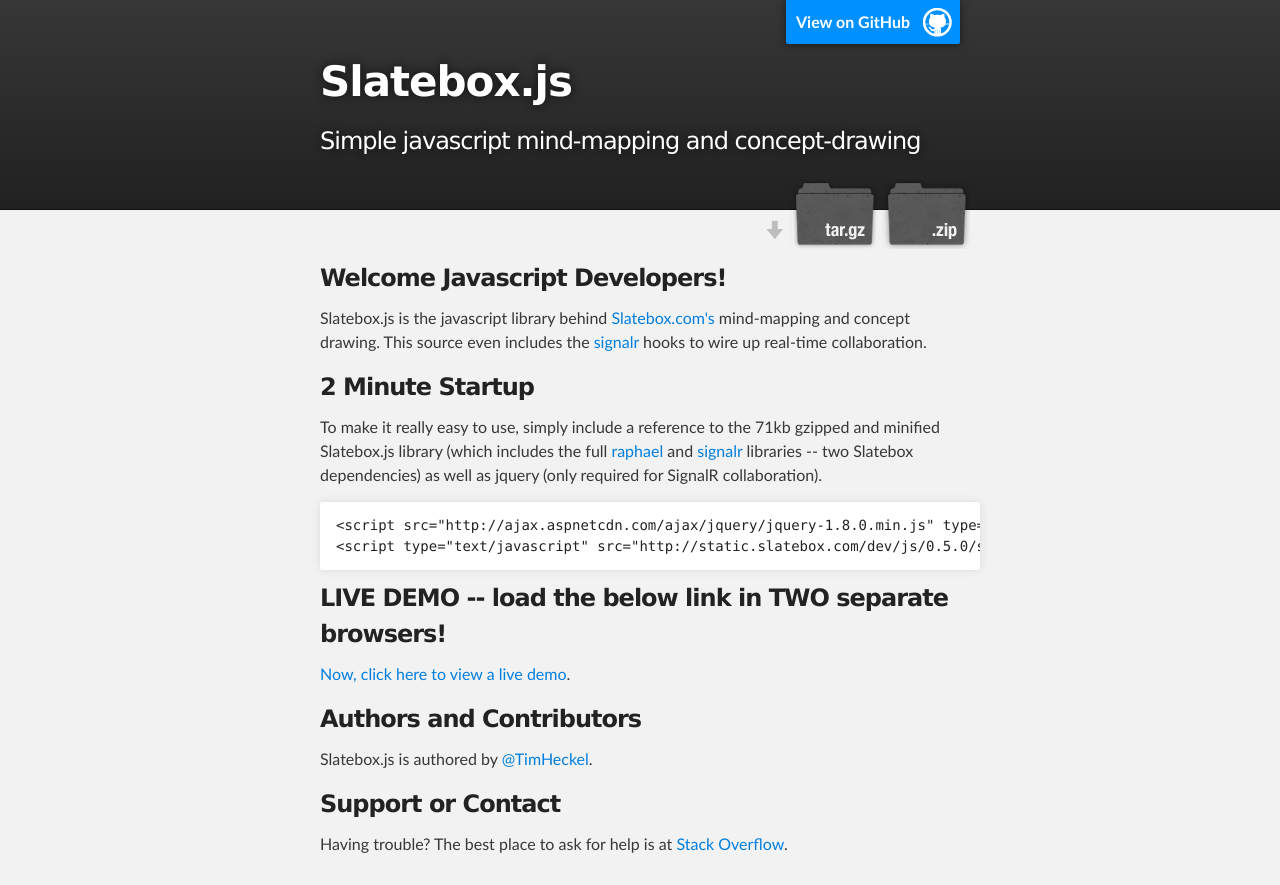
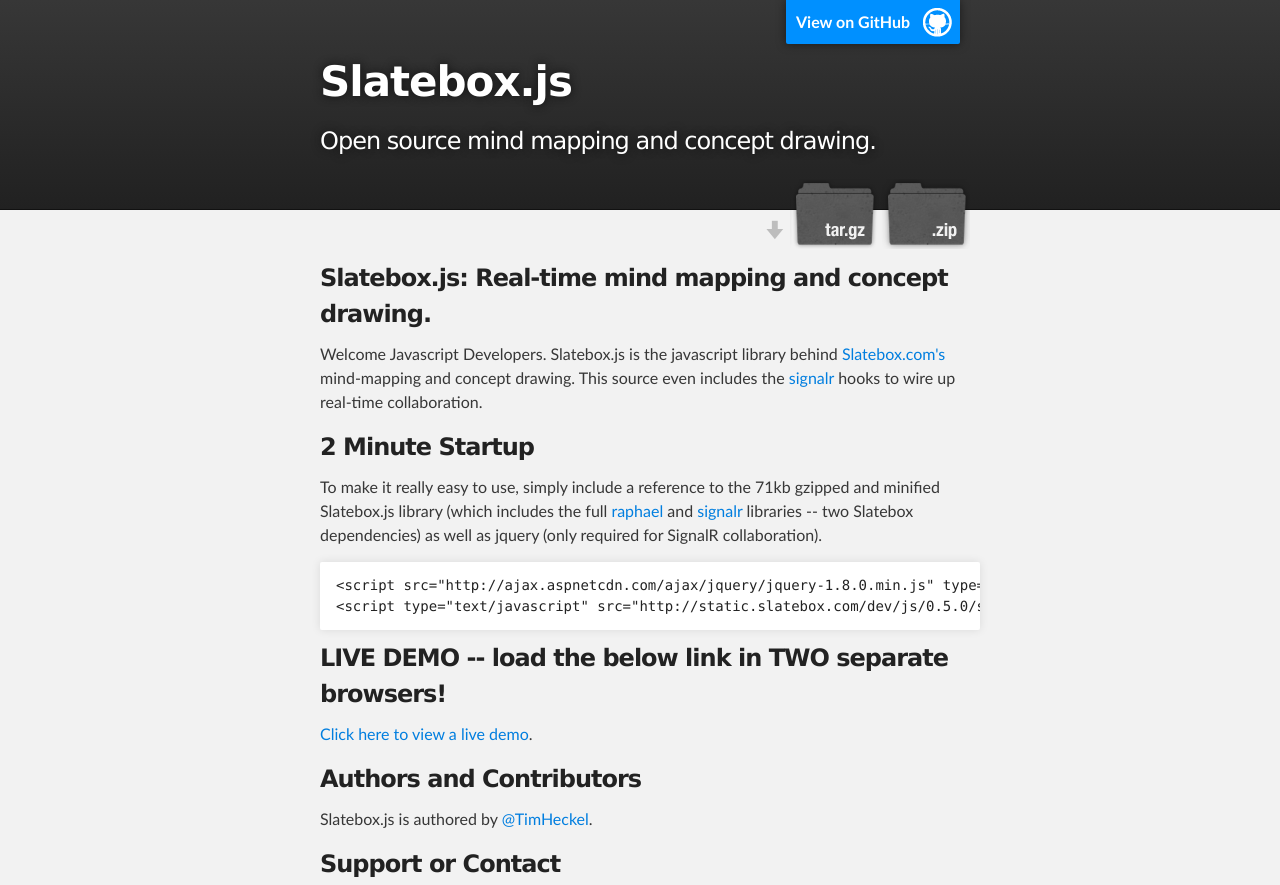
Before and after one commit to CMercs/slateboxjs, a plain HTML site: page index.html in a window 1280 px wide. Shown: the top 885 px of the page. Drawn offline with Linux system fonts and the light colour scheme.

Commit message:
Create gh-pages branch via GitHub

```diff
--- a/index.html
+++ b/index.html
@@ -4,7 +4,7 @@
   <head>
     <meta charset='utf-8' />
     <meta http-equiv="X-UA-Compatible" content="chrome=1" />
-    <meta name="description" content="Slatebox.js : Simple javascript mind-mapping and concept-drawing" />
+    <meta name="description" content="Slatebox.js : Open source mind mapping and concept drawing." />
 
     <link rel="stylesheet" type="text/css" media="screen" href="stylesheets/stylesheet.css">
 
@@ -19,7 +19,7 @@
           <a id="forkme_banner" href="https://github.com/Slatebox/Slateboxjs">View on GitHub</a>
 
           <h1 id="project_title">Slatebox.js</h1>
-          <h2 id="project_tagline">Simple javascript mind-mapping and concept-drawing</h2>
+          <h2 id="project_tagline">Open source mind mapping and concept drawing.</h2>
 
             <section id="downloads">
               <a class="zip_download_link" href="https://github.com/Slatebox/Slateboxjs/zipball/master">Download this project as a .zip file</a>
@@ -31,9 +31,9 @@
     <!-- MAIN CONTENT -->
     <div id="main_content_wrap" class="outer">
       <section id="main_content" class="inner">
-        <h3>Welcome Javascript Developers!</h3>
+        <h3>Slatebox.js: Real-time mind mapping and concept drawing.</h3>
 
-<p>Slatebox.js is the javascript library behind <a href="http://slatebox.com">Slatebox.com's</a> mind-mapping and concept drawing. This source even includes the <a href="https://github.com/SignalR/SignalR">signalr</a> hooks to wire up real-time collaboration.</p>
+<p>Welcome Javascript Developers. Slatebox.js is the javascript library behind <a href="http://slatebox.com">Slatebox.com's</a> mind-mapping and concept drawing. This source even includes the <a href="https://github.com/SignalR/SignalR">signalr</a> hooks to wire up real-time collaboration.</p>
 
 <h3>2 Minute Startup</h3>
 
@@ -45,7 +45,7 @@
 
 <h3>LIVE DEMO -- load the below link in TWO separate browsers!</h3>
 
-<p><a href="http://static.slatebox.com/examples/0.5.0/simple/sample.html">Now, click here to view a live demo</a>.</p>
+<p><a href="http://static.slatebox.com/examples/0.5.0/simple/sample.html">Click here to view a live demo</a>.</p>
 
 <h3>Authors and Contributors</h3>
 
```
Also changed, not shown: params.json (+1 -1 lines).
